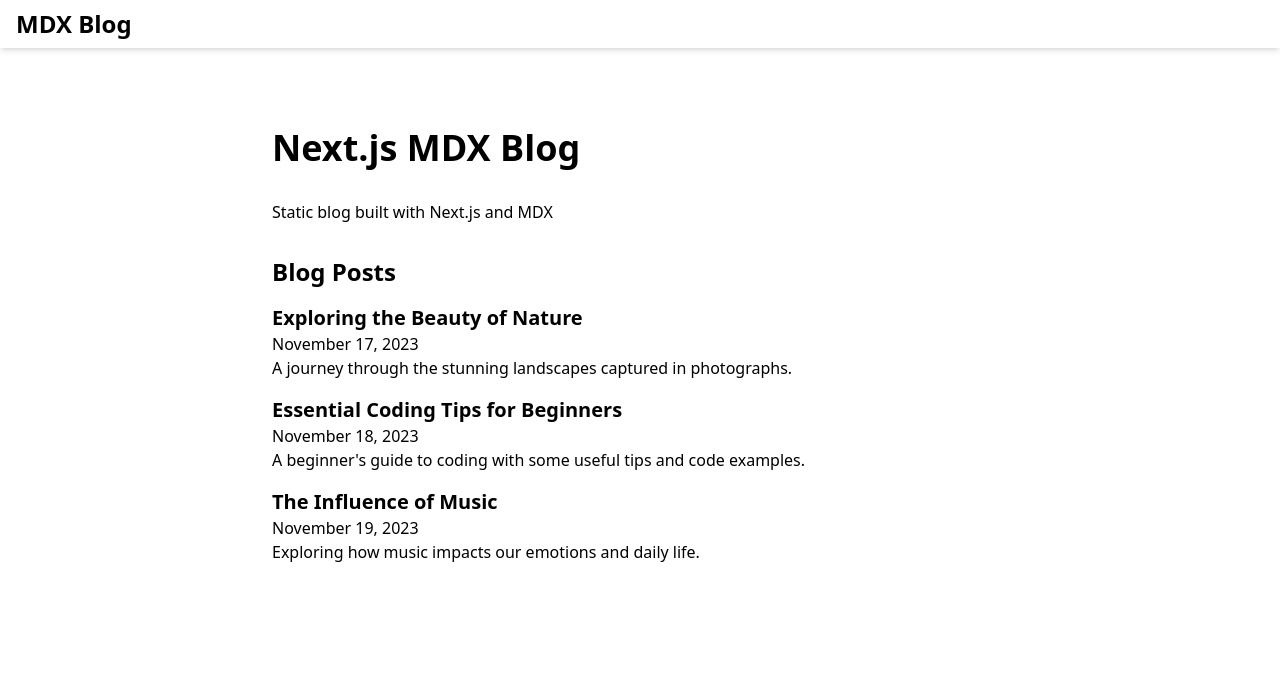
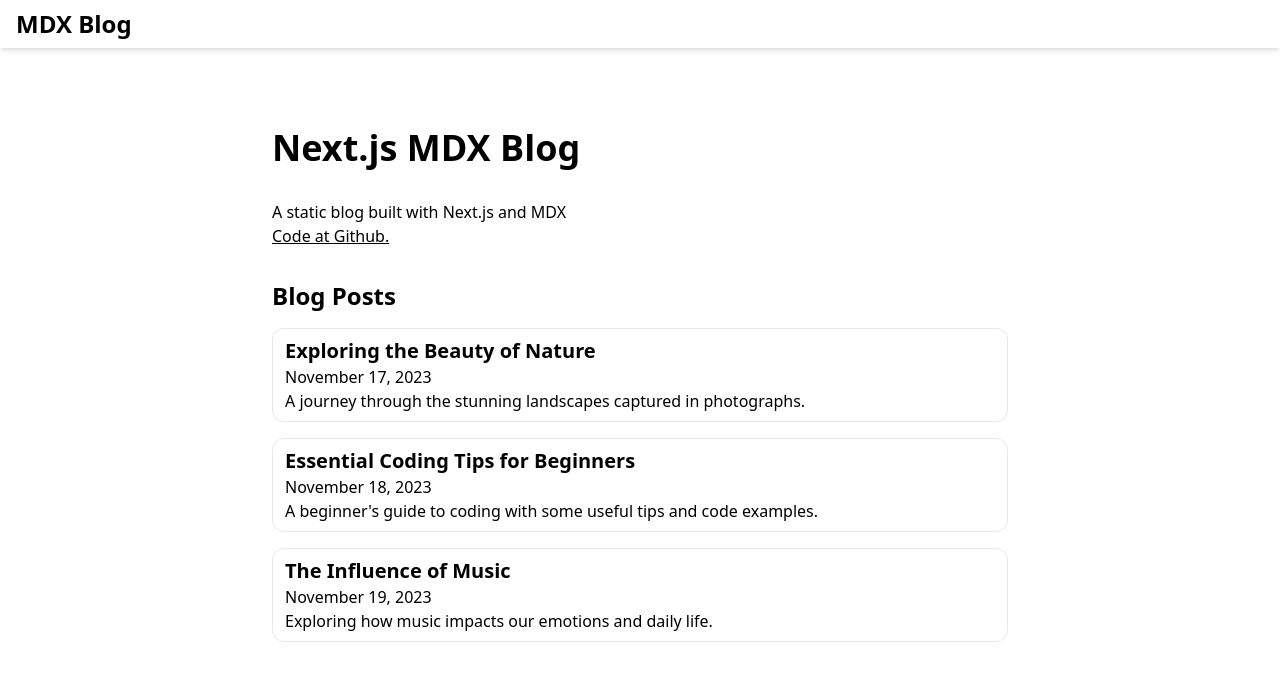
Before and after one commit to owolfdev/simple-mdx-blog, a Next.js app: page / in a window 1280 px wide. Shown: the top 680 px of the page. Built offline with nearby package versions, Linux system fonts and the light colour scheme.

Commit message:
update main page, add link to github

```diff
--- a/app/blog/[slug]/page.tsx
+++ b/app/blog/[slug]/page.tsx
@@ -29,8 +29,6 @@
 }
 
 export default async function Page({ params }: { params: { slug: string } }) {
-  console.log("params from page: ", params);
-
   const props = await getPost(params);
 
   const components = {
--- a/app/page.tsx
+++ b/app/page.tsx
@@ -36,14 +36,23 @@
     <div>
       <div className="flex flex-col gap-8">
         <h1 className="font-bold text-4xl">Next.js MDX Blog</h1>
-        <p>Static blog built with Next.js and MDX</p>
+        <div>
+          <p>A static blog built with Next.js and MDX</p>
+          <Link
+            className="underline"
+            target="_blank"
+            href="https://github.com/owolfdev/simple-mdx-blog"
+          >
+            Code at Github.
+          </Link>
+        </div>
 
         <section className="flex flex-col gap-4">
           <h2 className="font-bold text-2xl">Blog Posts</h2>
 
           <ul className="flex flex-col gap-4">
             {blogs.map((blog) => (
-              <li key={blog.slug}>
+              <li key={blog.slug} className="border px-3 py-2 rounded-xl">
                 <Link href={`/blog/${blog.slug}`}>
                   <h3 className="font-bold text-xl">{blog.meta.title}</h3>
                   <div>{blog.formattedDate}</div>
```
